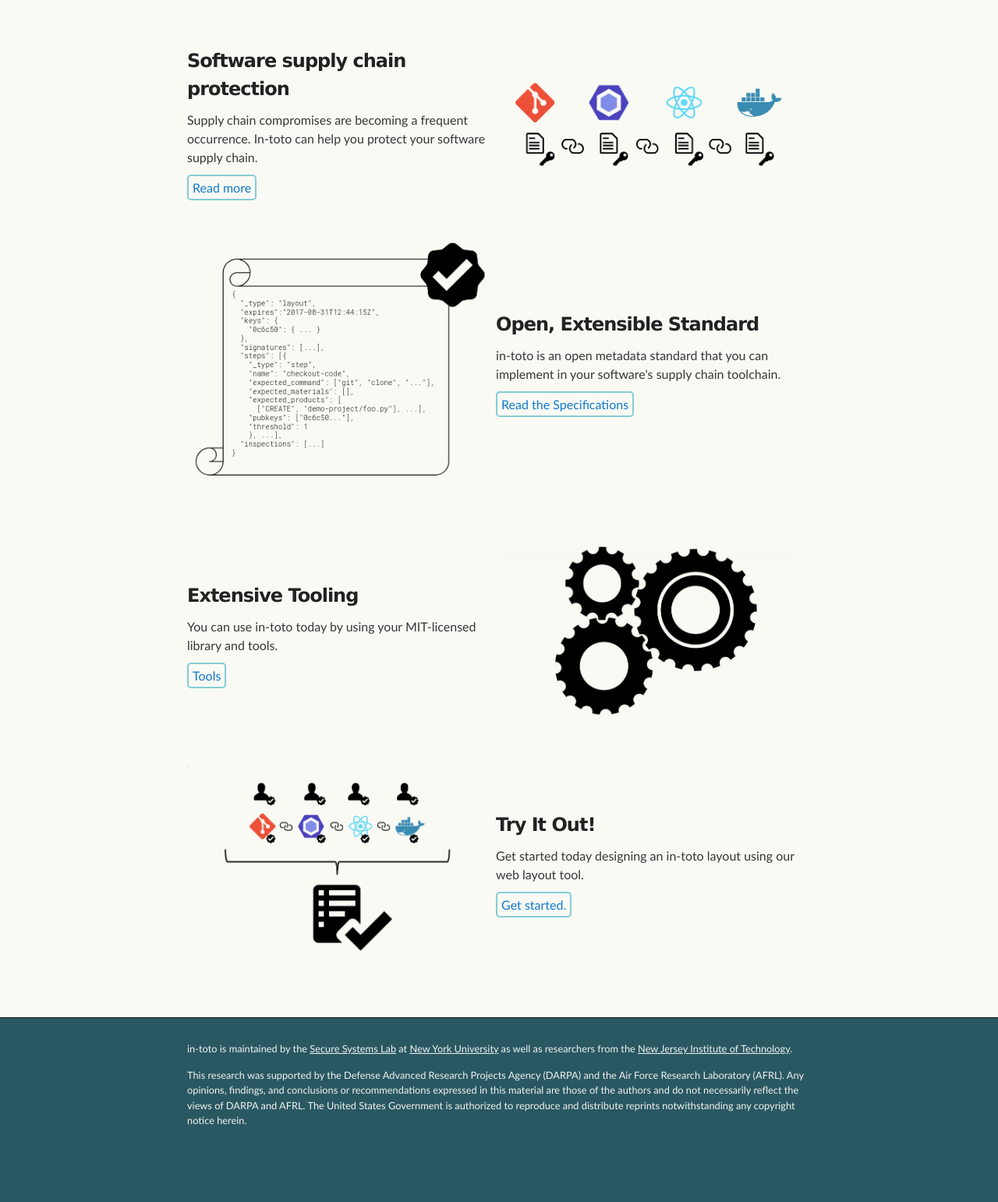
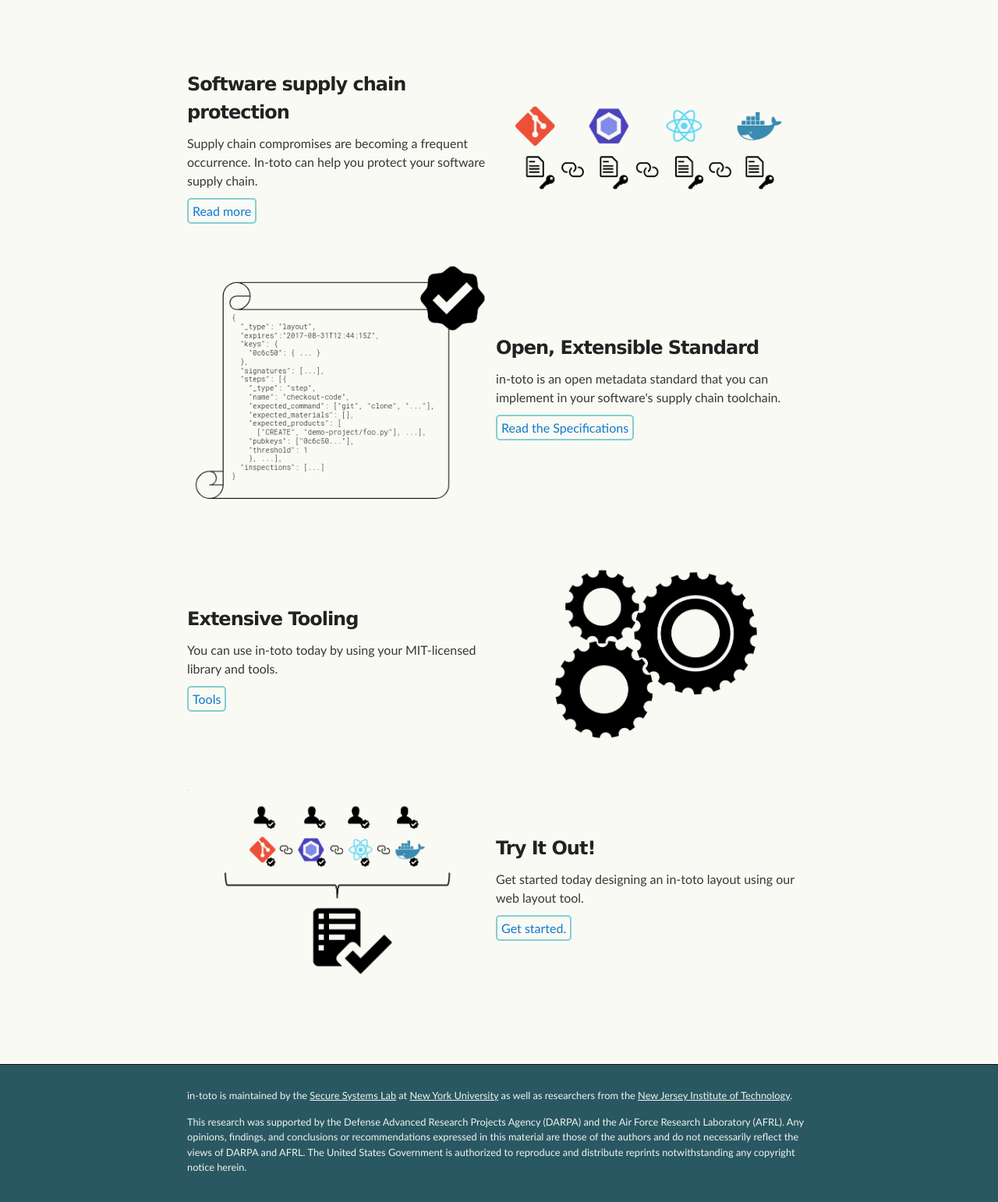
Before and after one commit to in-toto/in-toto.github.io, a Jekyll site: the page built from index.html, in a window 1280 px wide. Shown: the part 687-2229 px from the top of the page at 78% size. Built offline with Jekyll 4.4.1, drawn with Linux system fonts in a browser that asks for light colours; before the commit the page ends 2169 px from its top, so only the background shows below that.

Commit message:
Wrap taglines on landing page in container
Add a container for the tagline section on landing page and give
it some top/bottom margin.

```diff
--- a/_sass/main.scss
+++ b/_sass/main.scss
@@ -55,7 +55,7 @@ body {
   }
 }
 
-// Navbar
+// Navbar container style
 #navbar_wrap {
   .inner {
     padding-top: 0;
@@ -100,6 +100,8 @@ body {
     }
   }
 
+  .info-tagline-container {
+    margin: 80px 0;
     // FIXME: A grid (e.g. flexbox) would be nicer than tables
     .info-tagline {
       margin: 50px 0;
@@ -115,6 +117,7 @@ body {
         text-decoration: none;
         &:hover {
           background-color: $blue;
+        }
       }
     }
   }
--- a/index.html
+++ b/index.html
@@ -9,6 +9,7 @@ css_id: landing
       webkitallowfullscreen mozallowfullscreen allowfullscreen></iframe>
   </div>
 
+<div class="info-tagline-container">
   <div class="info-tagline">
     <div>
       <h3>Software supply chain protection</h3>
@@ -54,3 +55,4 @@ css_id: landing
       <a href="https://in-toto.engineering.nyu.edu">Get started.</a>
     </div>
   </div>
+</div>
```
Lines whose indentation alone changed are shown as unchanged.
